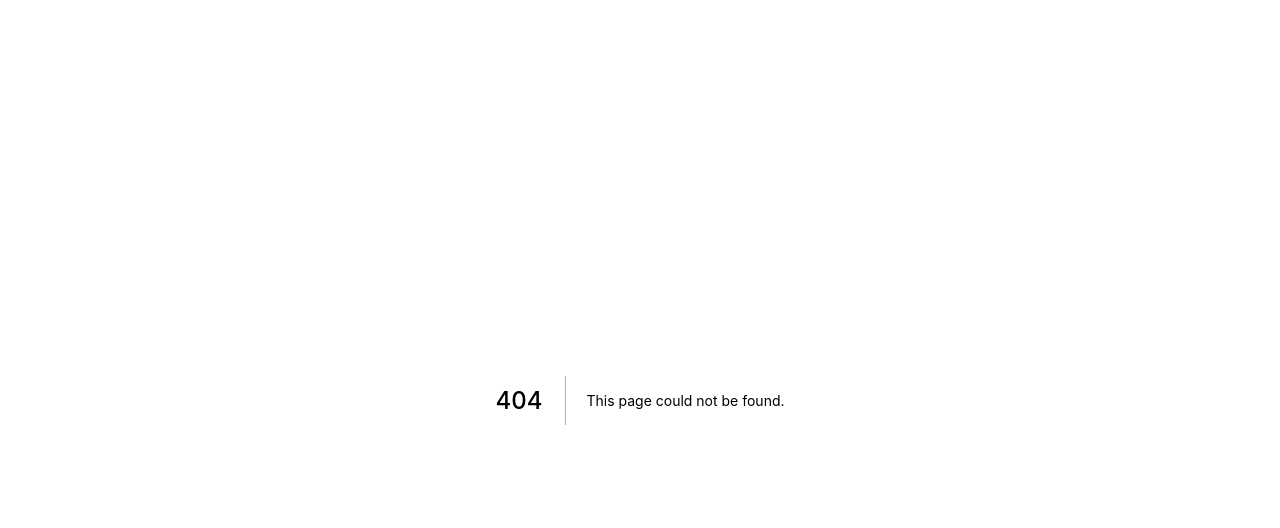
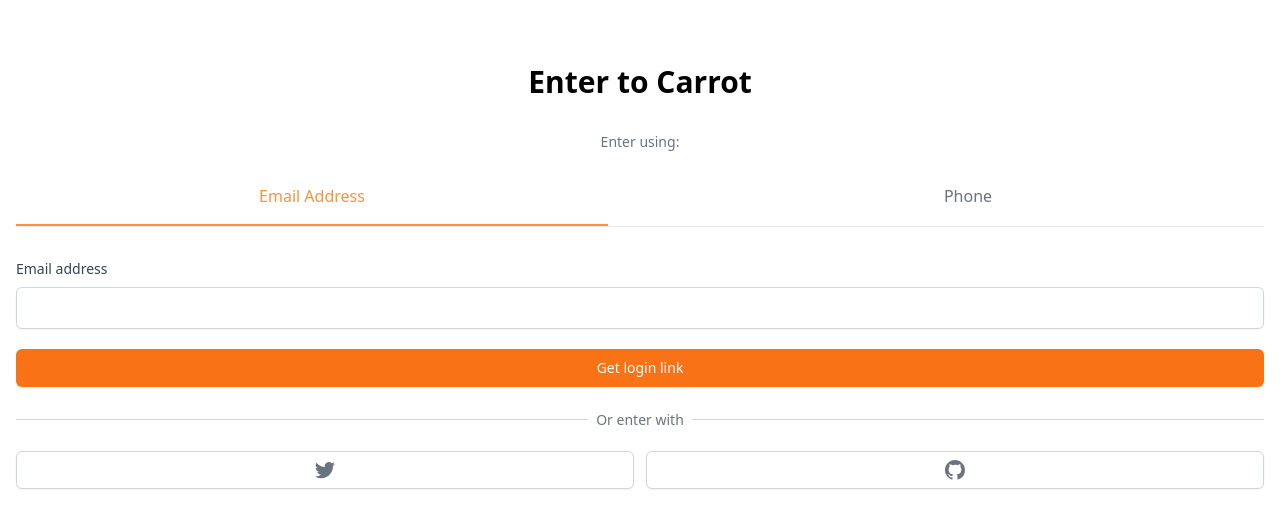
Before and after one commit to seongguk-yoon/carrot-market, a Next.js app: page /enter in a window 1280 px wide. Before the commit this address had no page. Shown: the top 528 px of the page. Built offline with nearby package versions, Linux system fonts and the light colour scheme.

Commit message:
TECH-Tailwind Practice step_ intro - enter

```diff
--- a/package.json
+++ b/package.json
@@ -8,6 +8,7 @@
     "lint": "next lint"
   },
   "dependencies": {
+    "@tailwindcss/forms": "^0.5.0",
     "next": "^12.0.10",
     "react": "^18.0.0-rc.0",
     "react-dom": "^18.0.0-rc.0"
--- /dev/null
+++ b/pages/enter.tsx
@@ -0,0 +1,115 @@
+import { useState } from "react";
+
+function cls(...classmames: string[]) {
+  return classmames.join(" ");
+}
+
+export default function Enter() {
+  const [method, setMethod] = useState<"email" | "phone">("email");
+  const onEmailClick = () => setMethod("email");
+  const onPhoneClick = () => setMethod("phone");
+
+  return (
+    <div className="mt-16 px-4">
+      <h3 className="text-3xl font-bold text-center">Enter to Carrot</h3>
+      <div className="mt-8">
+        <div className=" flex flex-col items-center">
+          <h5 className="text-sm text-gray-500 font-medium">Enter using:</h5>
+          <div className=" mt-8 border-b  w-full grid  grid-cols-2 gap-16">
+            <button
+              className={cls(
+                "pb-4  border-b-2",
+                method === "email"
+                  ? "border-orange-400 text-orange-400  font-medium"
+                  : "border-transparent text-gray-500"
+              )}
+              onClick={onEmailClick}
+            >
+              Email Address
+            </button>
+            <button
+              className={cls(
+                "pb-4  border-b-2",
+                method === "phone"
+                  ? "border-orange-400 text-orange-400  font-medium"
+                  : "border-transparent  text-gray-500"
+              )}
+              onClick={onPhoneClick}
+            >
+              Phone
+            </button>
+          </div>
+        </div>
+
+        <form className="flex flex-col mt-8">
+          <label className="text-sm font-medium text-gray-700 ">
+            {method === "email" ? "Email address" : null}
+            {method === "phone" ? "Phone number" : null}
+          </label>
+          <div className="mt-2">
+            {method === "email" ? (
+              <input
+                className=" appearance-none w-full px-3 py-2 border border-gray-300 rounded-md shadow-sm placeholder:bg-gray-400 focus:outline-none focus:ring-orange-500 focus:border-orange-500"
+                type="email"
+                required
+              />
+            ) : null}
+            {method === "phone" ? (
+              <div className="flex rounded-md shadow-sm">
+                <span className="flex items-center justify-center px-3  rounded-l-md border border-r-0 border-gray-300 bg-gray-50 text-gray-500 select-none text-sm">
+                  +82
+                </span>
+                <input
+                  className=" appearance-none rounded-l-none px-3 py-2 border border-gray-300 rounded-md shadow-sm placeholder:bg-gray-400 focus:outline-none focus:ring-orange-500 focus:border-orange-500"
+                  type="number"
+                  required
+                />
+              </div>
+            ) : null}
+          </div>
+          <button className="mt-5 bg-orange-500 hover:bg-orange-600 text-white py-2 px-4 border border-transparent rounded-md shadow-sm text-sm font-medium focus:ring-2 focus:ring-offset-2 focus:ring-orange-500 focus:outline-none">
+            {method === "email" ? "Get login link" : null}
+            {method === "phone" ? "Get one-time password" : null}
+          </button>
+        </form>
+        <div className="mt-8">
+          <div className=" relative">
+            <div className=" absolute w-full border-t border-gray-300" />
+            <div className=" relative  -top-3 text-center">
+              <span className=" bg-white px-2 text-sm font-medium text-gray-500">
+                Or enter with
+              </span>
+            </div>
+          </div>
+          {/* 트위터, 깃허브 아이콘 */}
+          <div className="grid grid-cols-2 gap-3 mt-2">
+            <button className='flex justify-center items-center py-2 px-4 border border-gray-300 rounded-md shadow-sm bg-white font-medium text-gray-500  hover:bg-gray-50'>
+              <svg
+                className="w-5 h-5"
+                aria-hidden="true"
+                fill="currentColor"
+                viewBox="0 0 20 20"
+              >
+                <path d="M6.29 18.251c7.547 0 11.675-6.253 11.675-11.675 0-.178 0-.355-.012-.53A8.348 8.348 0 0020 3.92a8.19 8.19 0 01-2.357.646 4.118 4.118 0 001.804-2.27 8.224 8.224 0 01-2.605.996 4.107 4.107 0 00-6.993 3.743 11.65 11.65 0 01-8.457-4.287 4.106 4.106 0 001.27 5.477A4.073 4.073 0 01.8 7.713v.052a4.105 4.105 0 003.292 4.022 4.095 4.095 0 01-1.853.07 4.108 4.108 0 003.834 2.85A8.233 8.233 0 010 16.407a11.616 11.616 0 006.29 1.84" />
+              </svg>
+            </button>
+            <button className='flex justify-center items-center py-2 px-4 border border-gray-300 rounded-md shadow-sm bg-white font-medium text-gray-500  hover:bg-gray-50'>
+              <svg
+                className="w-5 h-5"
+                aria-hidden="true"
+                fill="currentColor"
+                viewBox="0 0 20 20"
+              >
+                <path
+                  fillRule="evenodd"
+                  d="M10 0C4.477 0 0 4.484 0 10.017c0 4.425 2.865 8.18 6.839 9.504.5.092.682-.217.682-.483 0-.237-.008-.868-.013-1.703-2.782.605-3.369-1.343-3.369-1.343-.454-1.158-1.11-1.466-1.11-1.466-.908-.62.069-.608.069-.608 1.003.07 1.531 1.032 1.531 1.032.892 1.53 2.341 1.088 2.91.832.092-.647.35-1.088.636-1.338-2.22-.253-4.555-1.113-4.555-4.951 0-1.093.39-1.988 1.029-2.688-.103-.253-.446-1.272.098-2.65 0 0 .84-.27 2.75 1.026A9.564 9.564 0 0110 4.844c.85.004 1.705.115 2.504.337 1.909-1.296 2.747-1.027 2.747-1.027.546 1.379.203 2.398.1 2.651.64.7 1.028 1.595 1.028 2.688 0 3.848-2.339 4.695-4.566 4.942.359.31.678.921.678 1.856 0 1.338-.012 2.419-.012 2.747 0 .268.18.58.688.482A10.019 10.019 0 0020 10.017C20 4.484 15.522 0 10 0z"
+                  clipRule="evenodd"
+                />
+              </svg>
+            </button>
+          </div>
+        </div>
+      </div>
+    </div>
+  );
+}
--- /dev/null
+++ b/pages/items/upload.tsx
@@ -0,0 +1,48 @@
+import type { NextPage } from "next";
+
+const Upload: NextPage = () => {
+  return (
+    <div className="px-4 py-16">
+      <div>
+        <label className="w-full  cursor-pointer text-gray-600 hover:border-orange-500 hover:text-orange-500 flex items-center justify-center  border-2 border-dashed border-gray-300 py-6  h-48 rounded-md">
+          <svg
+            className="h-12 w-12"
+            stroke="currentColor"
+            fill="none"
+            viewBox="0 0 48 48"
+            aria-hidden="true"
+          >
+            <path
+              d="M28 8H12a4 4 0 00-4 4v20m32-12v8m0 0v8a4 4 0 01-4 4H12a4 4 0 01-4-4v-4m32-4l-3.172-3.172a4 4 0 00-5.656 0L28 28M8 32l9.172-9.172a4 4 0 015.656 0L28 28m0 0l4 4m4-24h8m-4-4v8m-12 4h.02"
+              strokeWidth={2}
+              strokeLinecap="round"
+              strokeLinejoin="round"
+            />
+          </svg>
+          <input className="hidden" type="file" />
+        </label>
+      </div>
+      <div>
+        <label htmlFor='price'>Price</label>
+        <div>
+          <div>
+            <span>$</span>
+          </div>
+          <input id="price" type="text" placeholder="0.00" />
+          <div>
+            <span>USD</span>
+          </div>
+        </div>
+      </div>
+      <div>
+        <label>Description</label>
+        <div>
+          <textarea rows={4} />
+        </div>
+      </div>
+      <button>Upload product</button>
+    </div>
+  );
+};
+
+export default Upload;
--- a/tailwind.config.js
+++ b/tailwind.config.js
@@ -7,5 +7,5 @@
   theme: {
     extend: {},
   },
-  plugins: [],
+  plugins:  [require("@tailwindcss/forms")],
 };
```
Also changed, not shown: 1 other file (tests, documents, lock files or other folders).
